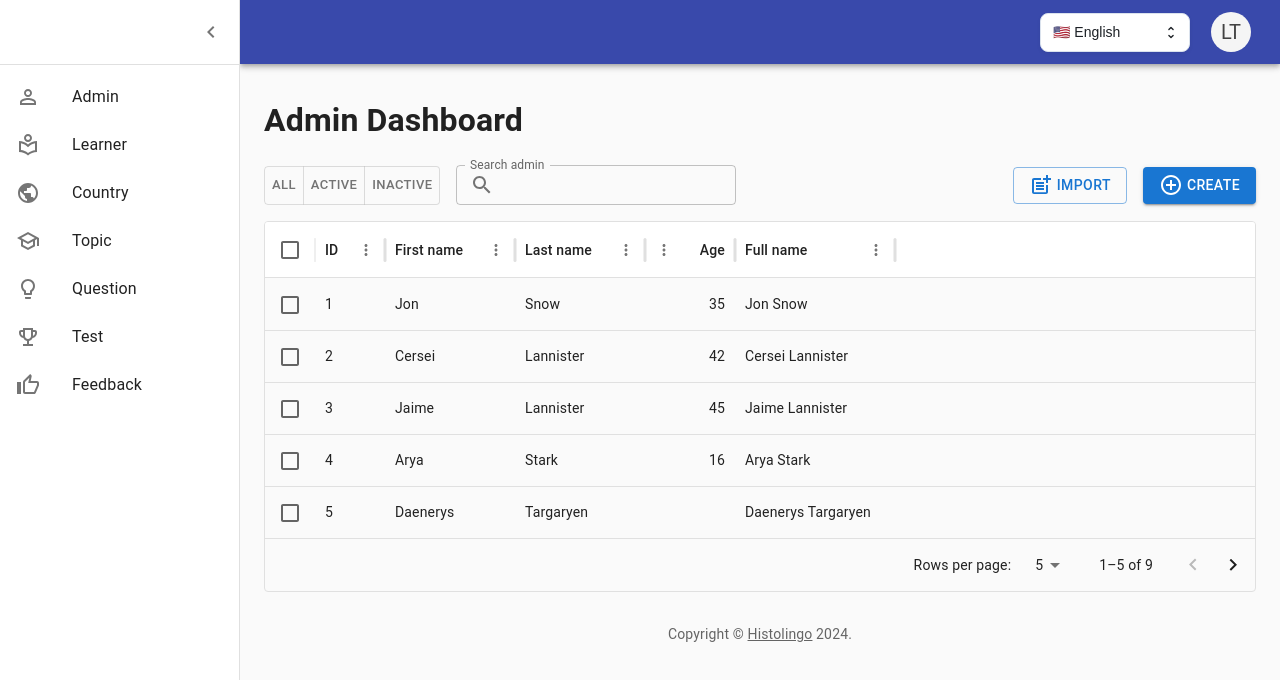
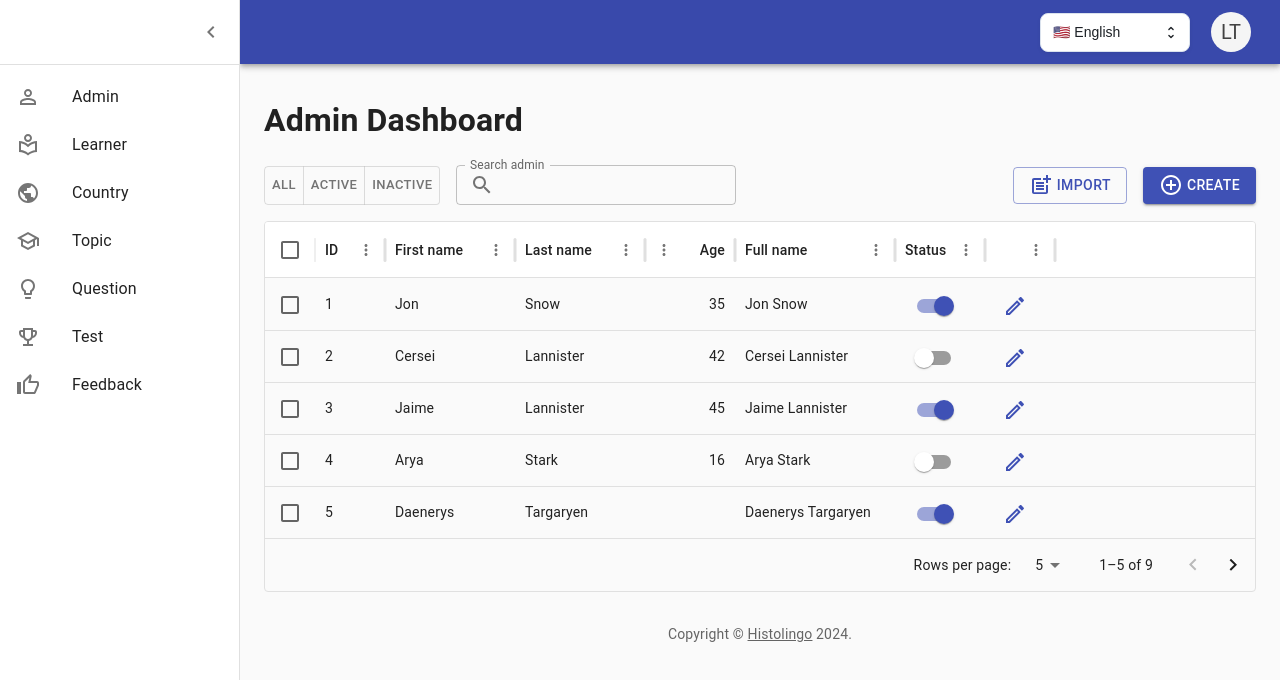
Before and after one commit to tom1209-netizen/histolingo-admin-client, a React (Vite) app: page / in a window 1280 px wide. Shown: the top 680 px of the page. Built offline with nearby package versions, Linux system fonts and the light colour scheme.

Commit message:
add global custom theme

```diff
--- a/src/App.tsx
+++ b/src/App.tsx
@@ -24,6 +24,7 @@ const App: React.FC = () => {
 
         <Route element={<Dashboard />}>
           <Route path="/" element={<Admin />} />
+          <Route path="/admin" element={<Admin />} />
           <Route path="/learner" element={<Learner />} />
           <Route path="/country" element={<Country />} />
           <Route path="/topic" element={<Topic />} />
--- a/src/components/layouts/DashboardLayout.tsx
+++ b/src/components/layouts/DashboardLayout.tsx
@@ -26,6 +26,7 @@ import AvatarMenu from "./AvatarMenu";
 import Chip from "@mui/material/Chip";
 import { Language } from "@mui/icons-material";
 import LanguageSelect from "./LanguageSelect";
+import theme from "../../theme/GlobalCustomTheme";
 
 function Copyright(props: any) {
   return (
@@ -106,10 +107,10 @@ const Dashboard: React.FC = () => {
   };
 
   return (
-    <ThemeProvider theme={defaultTheme}>
+    <ThemeProvider theme={theme}>
       <Box sx={{ display: "flex" }}>
         <CssBaseline />
-        <AppBar position="absolute" open={open} sx={{ zIndex: 1 }}>
+        <AppBar position="absolute" open={open} sx={{ zIndex: 50 }}>
           <Toolbar
             sx={{
               pr: "24px",
--- a/src/components/layouts/SidebarListItems.tsx
+++ b/src/components/layouts/SidebarListItems.tsx
@@ -14,7 +14,7 @@ import { Link } from 'react-router-dom';
 export const mainListItems = (
   <React.Fragment>
 
-    <ListItemButton component={Link} to="/">
+    <ListItemButton component={Link} to="/admin">
       <ListItemIcon>
         <PersonOutlineOutlinedIcon />
       </ListItemIcon>
--- a/src/components/reusable/CreateImportButtonGroup.tsx
+++ b/src/components/reusable/CreateImportButtonGroup.tsx
@@ -7,7 +7,7 @@ import AddCircleOutlineIcon from "@mui/icons-material/AddCircleOutline";
 const CreateImportButtonGroup = () => {
   return (
     <Box sx={{ display: "flex", gap: 2 }}>
-      <Button variant="outlined">
+      <Button variant="outlined" color="primary">
         <PostAddIcon sx={{ marginRight: "4px" }} />
         Import
       </Button>
--- a/src/components/reusable/Table.tsx
+++ b/src/components/reusable/Table.tsx
@@ -1,6 +1,12 @@
 import * as React from "react";
 import { DataGrid, GridColDef } from "@mui/x-data-grid";
 import { auto } from "@popperjs/core";
+import { createTheme, Switch } from "@mui/material";
+import IconButton from "@mui/material/IconButton";
+import { indigo } from "@mui/material/colors";
+import { ThemeProvider } from "@mui/system";
+import { EditOutlined } from "@mui/icons-material";
+import theme from "../../theme/GlobalCustomTheme";
 
 const columns: GridColDef[] = [
   { field: "id", headerName: "ID", width: 70 },
@@ -20,22 +26,61 @@ const columns: GridColDef[] = [
     width: 160,
     valueGetter: (value, row) => `${row.firstName || ""} ${row.lastName || ""}`,
   },
+  {
+    field: "status",
+    headerName: "Status",
+    description: "This column allows users to switch the status of the data (aka soft delete).",
+    sortable: false,
+    width: 90,
+    renderCell: (params) => (
+      <Switch
+        checked={params.value}
+        onChange={(event) => handleSwitchChange(params.id, event.target.checked)}
+        color="primary"
+      />
+    ),
+  },
+  {
+    field: "delete",
+    headerName: "",
+    width: 70,
+    sortable: false,
+    renderCell: (params) => (
+      <IconButton
+        onClick={() => handleDeleteRow(params.id)}
+        color="primary"
+        aria-label="delete"
+      >
+        <EditOutlined />
+      </IconButton>
+    ),
+  },
 ];
 
+const handleSwitchChange = (id, checked) => {
+  console.log(`Row with id ${id} status changed to ${checked}`);
+};
+const handleDeleteRow = (id) => {
+  console.log(`Row with id ${id} deleted`);
+};
+
+
 const rows = [
-  { id: 1, lastName: "Snow", firstName: "Jon", age: 35 },
-  { id: 2, lastName: "Lannister", firstName: "Cersei", age: 42 },
-  { id: 3, lastName: "Lannister", firstName: "Jaime", age: 45 },
-  { id: 4, lastName: "Stark", firstName: "Arya", age: 16 },
-  { id: 5, lastName: "Targaryen", firstName: "Daenerys", age: null },
-  { id: 6, lastName: "Melisandre", firstName: null, age: 150 },
-  { id: 7, lastName: "Clifford", firstName: "Ferrara", age: 44 },
-  { id: 8, lastName: "Frances", firstName: "Rossini", age: 36 },
-  { id: 9, lastName: "Roxie", firstName: "Harvey", age: 65 },
+  { id: 1, lastName: "Snow", firstName: "Jon", age: 35, status: true },
+  { id: 2, lastName: "Lannister", firstName: "Cersei", age: 42, status: false },
+  { id: 3, lastName: "Lannister", firstName: "Jaime", age: 45, status: true },
+  { id: 4, lastName: "Stark", firstName: "Arya", age: 16, status: false },
+  { id: 5, lastName: "Targaryen", firstName: "Daenerys", age: null, status: true },
+  { id: 6, lastName: "Melisandre", firstName: null, age: 150, status: false },
+  { id: 7, lastName: "Clifford", firstName: "Ferrara", age: 44, status: true },
+  { id: 8, lastName: "Frances", firstName: "Rossini", age: 36, status: false },
+  { id: 9, lastName: "Roxie", firstName: "Harvey", age: 65, status: true },
 ];
+
 
 export default function DataTable() {
   return (
+    <ThemeProvider theme={theme}>
     <div style={{ height: auto, width: "100%" }}>
       <DataGrid
         autoHeight
@@ -50,5 +95,6 @@ export default function DataTable() {
         checkboxSelection
       />
     </div>
+    </ThemeProvider>
   );
 }
--- a/src/main.jsx
+++ b/src/main.jsx
@@ -2,9 +2,15 @@ import React from "react";
 import ReactDOM from "react-dom/client";
 import App from "./App.tsx";
 import "./index.css";
+import { ThemeProvider } from "@mui/material/styles";
+import CssBaseline from "@mui/material/CssBaseline";
+import theme from "./theme/GlobalCustomTheme.tsx";
 
 ReactDOM.createRoot(document.getElementById("root")).render(
   <React.StrictMode>
-    <App />
+    <ThemeProvider theme={theme}>
+      <CssBaseline />
+      <App />
+    </ThemeProvider>
   </React.StrictMode>
 );
--- a/src/pages/Login.tsx
+++ b/src/pages/Login.tsx
@@ -12,6 +12,7 @@ import LockOutlinedIcon from '@mui/icons-material/LockOutlined';
 import Typography from '@mui/material/Typography';
 import Container from '@mui/material/Container';
 import { createTheme, ThemeProvider } from '@mui/material/styles';
+import theme from '../theme/GlobalCustomTheme';
 
 function Copyright(props: any) {
   return (
@@ -40,7 +41,7 @@ export default function Login() {
   };
 
   return (
-    <ThemeProvider theme={defaultTheme}>
+    <ThemeProvider theme={theme}>
       <Container component="main" maxWidth="xs">
         <CssBaseline />
         <Box
--- a/src/pages/Register.tsx
+++ b/src/pages/Register.tsx
@@ -12,6 +12,7 @@ import LockOutlinedIcon from '@mui/icons-material/LockOutlined';
 import Typography from '@mui/material/Typography';
 import Container from '@mui/material/Container';
 import { createTheme, ThemeProvider } from '@mui/material/styles';
+import theme from '../theme/GlobalCustomTheme';
 
 function Copyright(props: any) {
   return (
@@ -40,7 +41,7 @@ export default function Register() {
   };
 
   return (
-    <ThemeProvider theme={defaultTheme}>
+    <ThemeProvider theme={theme}>
       <Container component="main" maxWidth="xs">
         <CssBaseline />
         <Box
--- /dev/null
+++ b/src/theme/GlobalCustomTheme.tsx
@@ -0,0 +1,12 @@
+import { createTheme } from "@mui/material/styles";
+import { indigo } from "@mui/material/colors";
+
+const theme = createTheme({
+  palette: {
+    primary: {
+      main: indigo[500],
+    },
+  },
+});
+
+export default theme;
```
Also changed, not shown: src/pages/admin/AddAdmin.tsx (added, +13 -0 lines).
